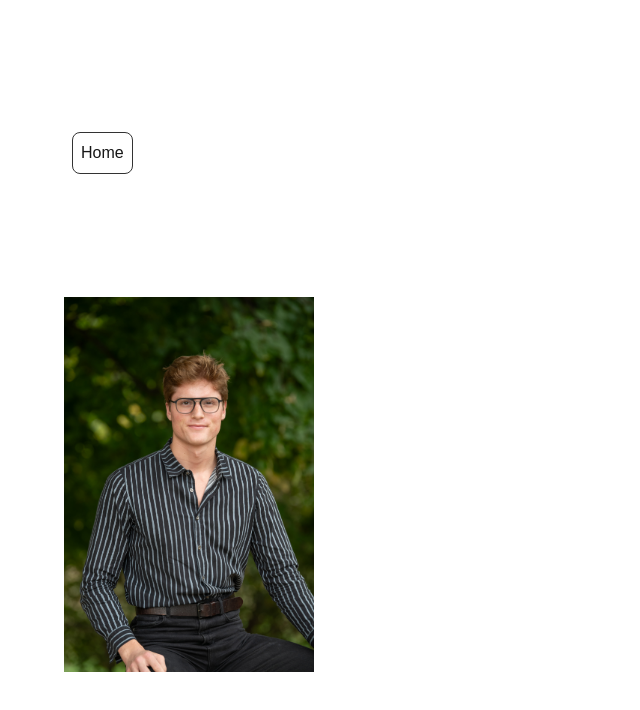
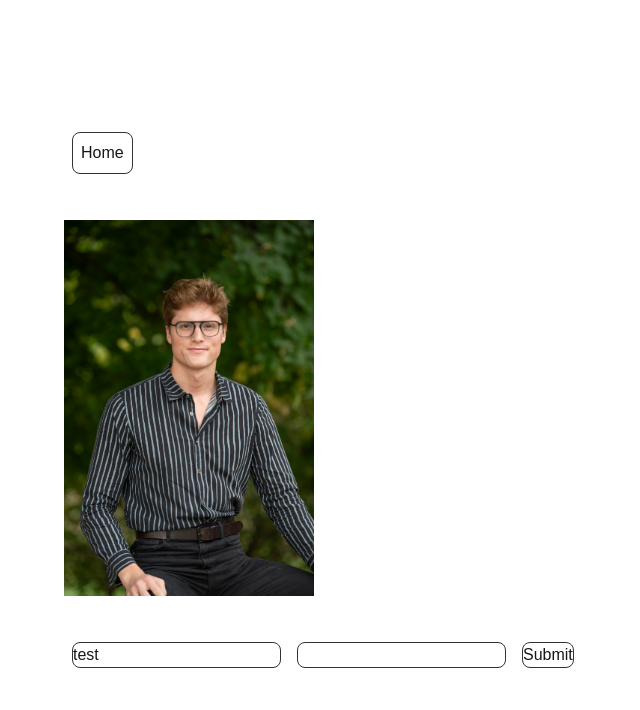
Before and after one commit to joeylukner/website-jlukner, a Next.js app: page /contact in a window 1280 px wide. Shown: the top 710 px of the page, without its empty margins (0-640 px from the left). Built offline with nearby package versions, Linux system fonts and the light colour scheme.

Commit message:
Continued contact form

```diff
--- a/app/contact/page.tsx
+++ b/app/contact/page.tsx
@@ -1,3 +1,4 @@
+"use client";
 import Image from "next/image";
 import Link from "next/link";
 import { useForm, SubmitHandler } from "react-hook-form";
@@ -24,6 +25,19 @@ export default function Contact() {
         <button className="button-toolbar">Home</button>
       </Link>
       <Image src="/headshot.JPG" alt="headshot" width={250} height={250} />
+      <form onSubmit={handleSubmit(onSubmit)}>
+        <input
+          className="form-standard"
+          defaultValue="test"
+          {...register("example")}
+        />
+        <input
+          className="form-standard"
+          {...register("exampleRequired", { required: true })}
+        />
+        {errors.exampleRequired && <span>This field is required</span>}
+        <input className="form-standard" type="submit" />
+      </form>
     </div>
   );
 }
--- a/app/globals.css
+++ b/app/globals.css
@@ -36,3 +36,9 @@ body {
   background-color: #d3d3d3;
   cursor: pointer;
 }
+
+.form-standard {
+  border: 1px solid #333;
+  border-radius: 8px;
+  margin: .25rem .5rem;
+}
--- a/package.json
+++ b/package.json
@@ -9,7 +9,7 @@
     "lint": "eslint"
   },
   "dependencies": {
-    "next": "16.0.7",
+    "next": "^16.0.10",
     "react": "19.2.0",
     "react-dom": "19.2.0",
     "react-hook-form": "^7.68.0",
```
Also changed, not shown: 1 other file (tests, documents, lock files or other folders).
